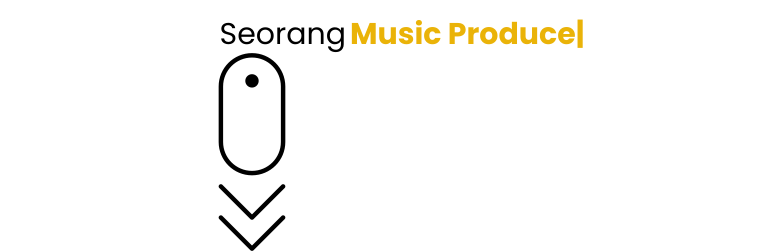
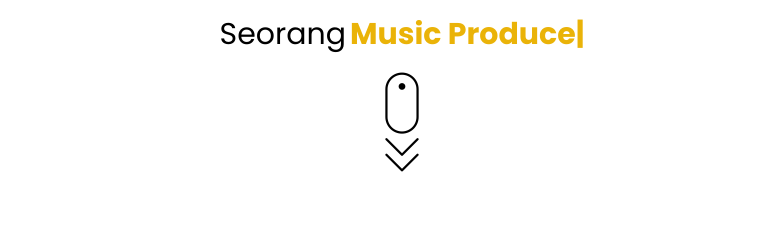
Before and after one commit to Saroyann/web-portfolio, a React (Vite) app: page / in a window 1280 px wide. Shown: the part 956-1208 px from the top of the page, without its empty margins (238-1002 px from the left). After the commit the page ends 1128 px from the top, so only its background shows below. Built offline with nearby package versions, Linux system fonts and the light colour scheme.

Commit message:
initial commit

```diff
--- a/src/components/Hero.jsx
+++ b/src/components/Hero.jsx
@@ -42,7 +42,7 @@ const Hero = () => {
                         loop
                     />
                 </div>
-                <img src={scrollDown} alt="" />
+                <img className='w-[70px] md:w-[100px] mt-5 mx-auto' src={scrollDown} alt="" />
             </div>
             </div>
         </div>
```
